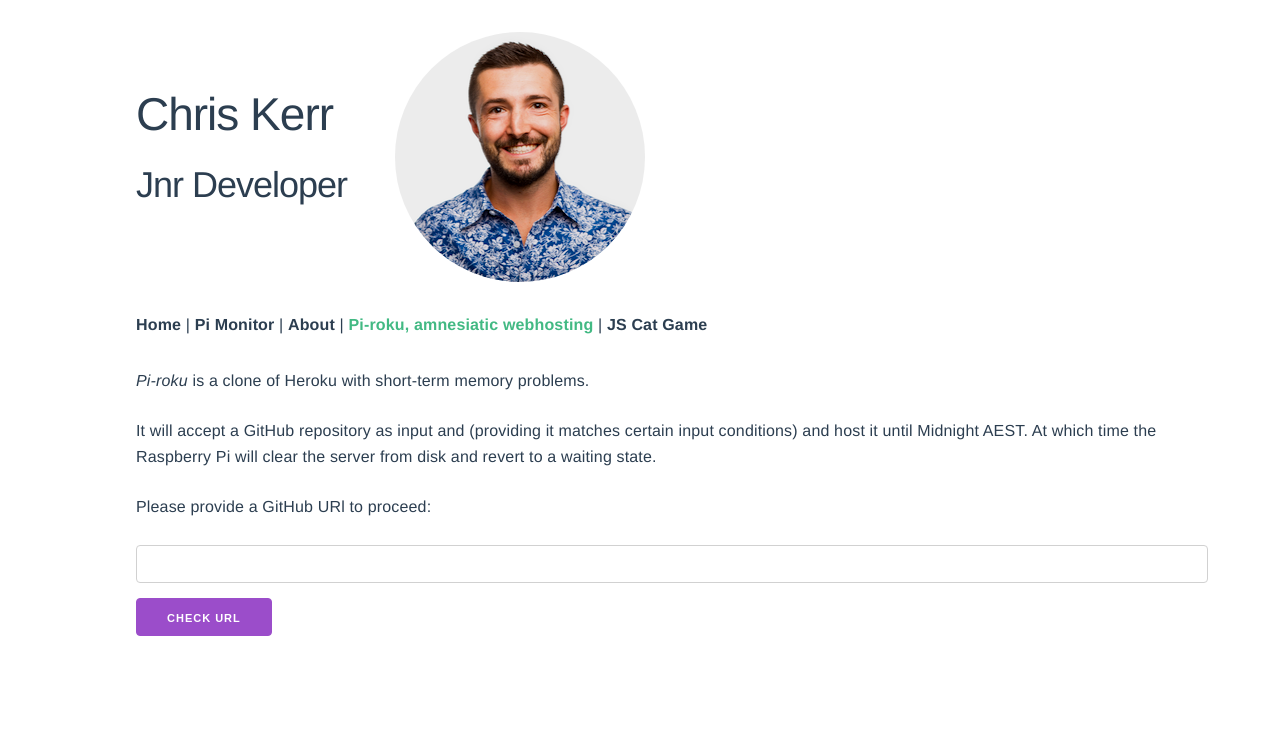
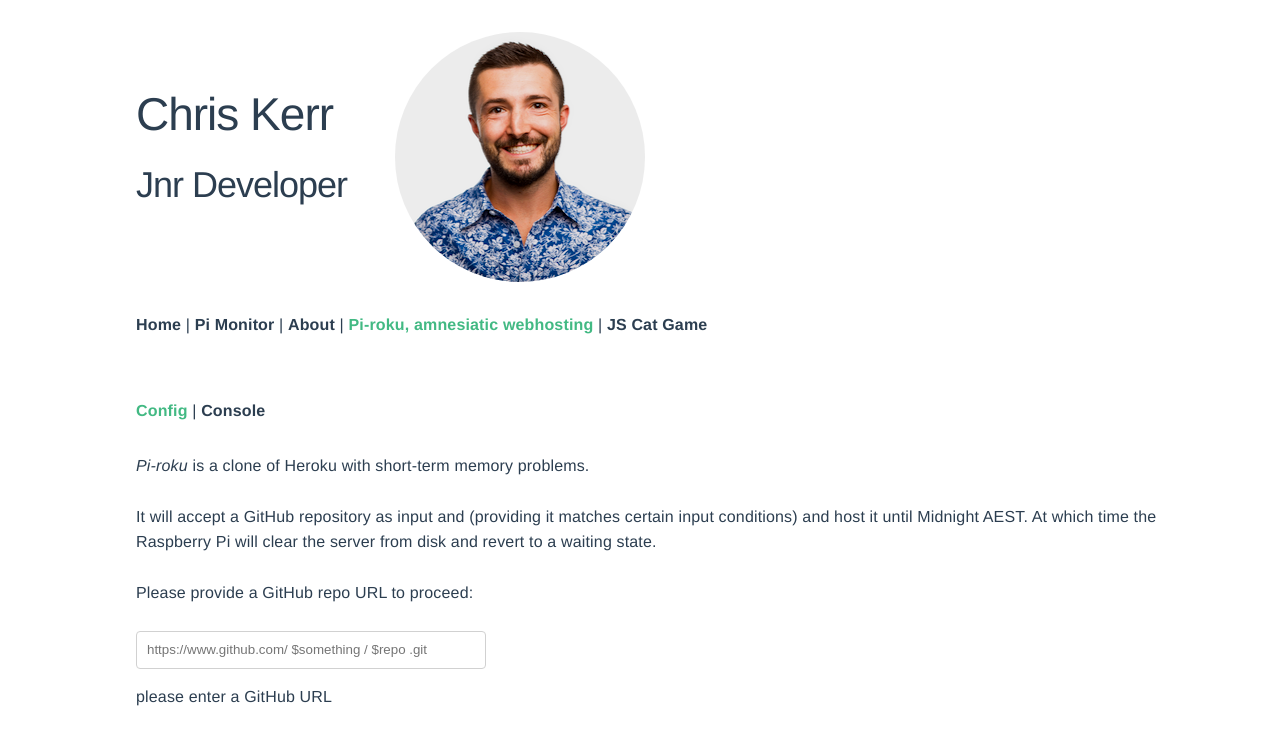
Before and after one commit to chrskerr/chrskerr.com, a Vue app: page /piroku in a window 1280 px wide. Shown: the top 744 px of the page. Built offline with nearby package versions, Linux system fonts and the light colour scheme.

Commit message:
progress on piroku;

```diff
--- a/public/index.html
+++ b/public/index.html
@@ -5,7 +5,7 @@
     <meta http-equiv="X-UA-Compatible" content="IE=edge">
     <meta name="viewport" content="width=device-width,initial-scale=1.0">
     <link rel="icon" href="<%= BASE_URL %>favicon.ico">
-    <title>chrskerr.com</title>
+    <title>Chris Kerr</title>
   </head>
   <body>
     <noscript>
--- a/src/App.vue
+++ b/src/App.vue
@@ -12,7 +12,7 @@
       <router-link to="/">Home</router-link> |
       <router-link to="/pimonitor">Pi Monitor</router-link> |
       <router-link to="/about">About</router-link> |
-      <router-link to="/piroku">Pi-roku, amnesiatic webhosting</router-link> |
+      <router-link id='has_depth' to="/piroku">Pi-roku, amnesiatic webhosting</router-link> |
       <a href="/cat-game">JS Cat Game</a>
     </div>
 
@@ -48,6 +48,10 @@
   color: #42b983;
 }
 
+a.router-link-active#has_depth {
+  color: #42b983;
+}
+
 /* CSS for the top row */
 #headshot {
   border-radius: 100%;
--- a/src/router/index.js
+++ b/src/router/index.js
@@ -36,6 +36,15 @@ const routes = [
     // which is lazy-loaded when the route is visited.
     component: () =>
       import(/* webpackChunkName: "piroku" */ "../views/Piroku.vue")
+  },
+  {
+    path: "/piroku/console",
+    name: "piroku-console",
+    // route level code-splitting
+    // this generates a separate chunk (about.[hash].js) for this route
+    // which is lazy-loaded when the route is visited.
+    component: () =>
+      import(/* webpackChunkName: "piroku" */ "../views/PirokuConsole.vue")
   }
 ];
 
--- a/src/views/Piroku.vue
+++ b/src/views/Piroku.vue
@@ -1,5 +1,9 @@
 <template>
   <div id="piroku">
+    <div id="nav">
+      <router-link to="/piroku">Config</router-link> |
+      <router-link to="/piroku/console">Console</router-link>
+    </div>
     <p>
       <em>Pi-roku</em> is a clone of Heroku with short-term memory problems.
     </p>
@@ -9,10 +13,14 @@
       the Raspberry Pi will clear the server from disk and revert to a waiting
       state.
     </p>
-    <p>Please provide a GitHub URl to proceed:</p>
-    <input v-model="url" />
-    <button>Check URL</button>
-    <p>{{ url }}</p>
+    <p>Please provide a GitHub repo URL to proceed:</p>
+    <input id="url_field" v-on:input="onUrlType" placeholder="https://www.github.com/ $something / $repo .git"/>
+    <p v-if=(!status)>{{ url }}</p>
+    <div v-if=(status)>
+      <p>$ git clone {{ url }}</p>
+
+      <button>Create Server</button>
+    </div>
   </div>
 </template>
 
@@ -20,7 +28,30 @@
 export default {
   name: "piroku",
   data() {
-    return {url: "",}
+    return {
+      url: "please enter a GitHub URL",
+      status: false,
+      }
+  },
+  methods: {
+    onUrlType: function (e) {
+      if (e.target.value.match(/https?:\/\/(www\.)?github\.com\/.*\.gi(t|t\/)$/)) {
+        this.status = true;
+        this.url = e.target.value;
+      } else if (e.target.value.match(/https?:\/\/(www\.)?github\.com\/.*/)) {
+        this.status = true;
+        this.url = e.target.value + ".git/"
+      } else {
+        this.status = false;
+        this.url = "please enter a GitHub URL";
+      }
+    }
   }
 };
 </script>
+
+<style scoped>
+  input {
+    width: 350px;
+  }
+</style>
--- /dev/null
+++ b/src/views/PirokuConsole.vue
@@ -0,0 +1,22 @@
+<template>
+  <div id="piroku-console">
+    <div id="nav">
+      <router-link to="/piroku">Config</router-link> |
+      <router-link to="/piroku/console">Console</router-link>
+    </div>
+
+
+  </div>
+</template>
+
+<script>
+export default {
+  name: "piroku-console",
+};
+</script>
+
+<style scoped>
+  input {
+    width: 350px;
+  }
+</style>
```
Also changed, not shown: package.json (+3 -19 lines), .eslintrc.js (added).
